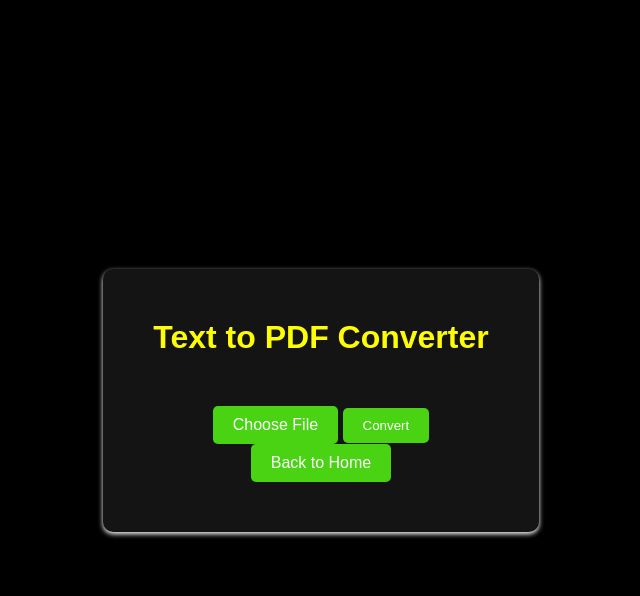
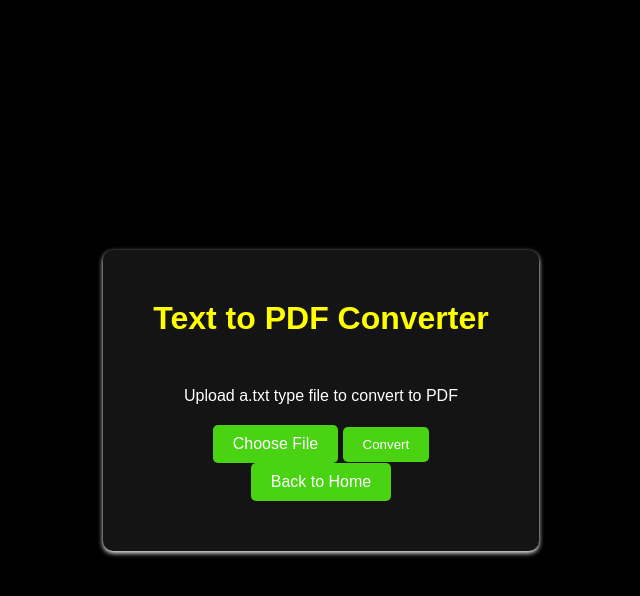
Before and after one commit to SHubhamanjk/PDF_Converter, a Flask app: page /text_to_pdf in a window 1280 px wide. Shown: the top 596 px of the page, without its empty margins (319-959 px from the left). Run offline with Flask 3, Linux system fonts and the light colour scheme.

Commit message:
Update text_to_pdf.html

```diff
--- a/templates/text_to_pdf.html
+++ b/templates/text_to_pdf.html
@@ -11,6 +11,8 @@
 <body>
     <div class="container">
         <h1 class="title">Text to PDF Converter</h1>
+        <p class="subtitle">Upload a.txt type file to convert to PDF</p>
+
         <form method="post" enctype="multipart/form-data" id="uploadForm">
             <label for="file" class="btn">Choose File</label>
             <input type="file" id="file" name="file" accept=".txt" required onchange="fileUploaded()">
```
